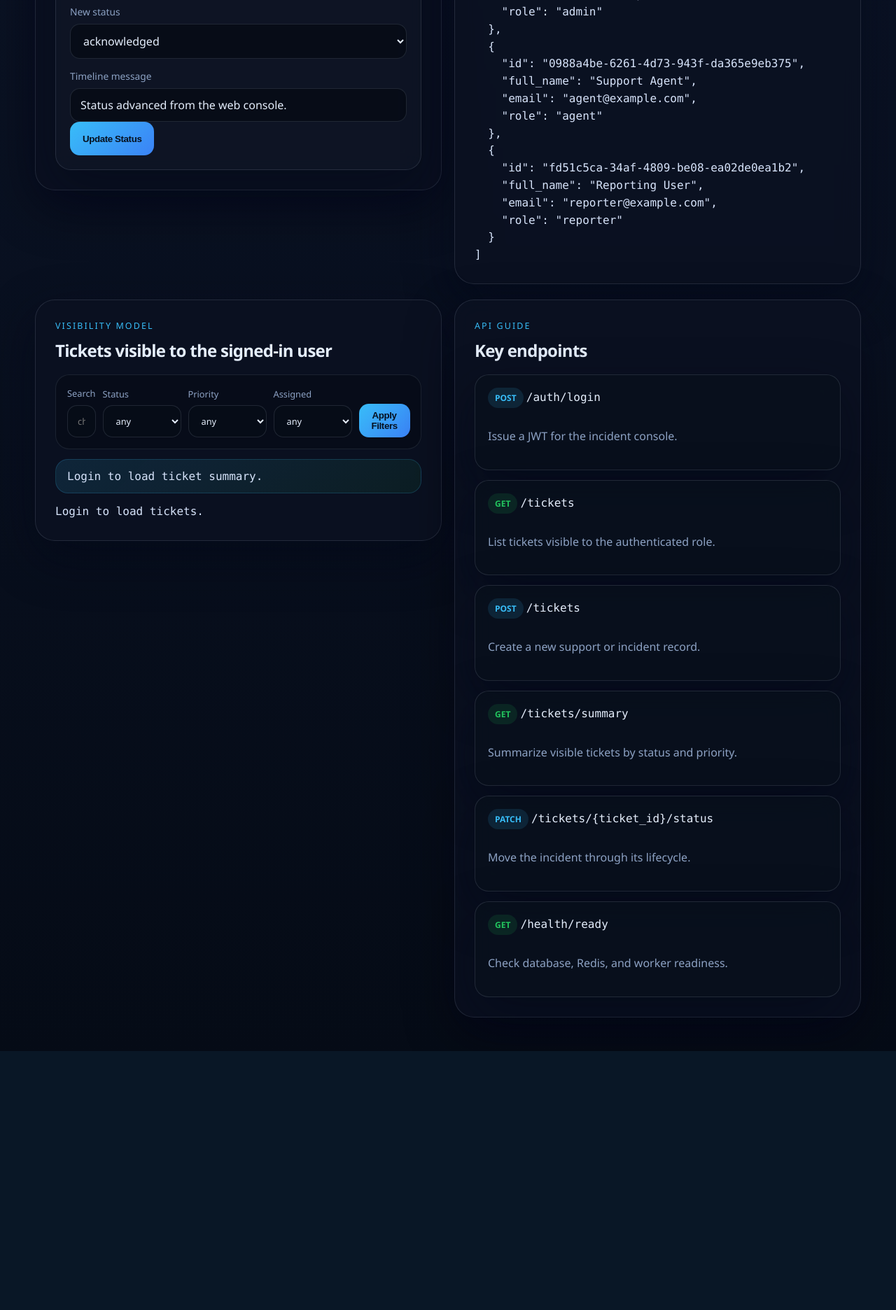
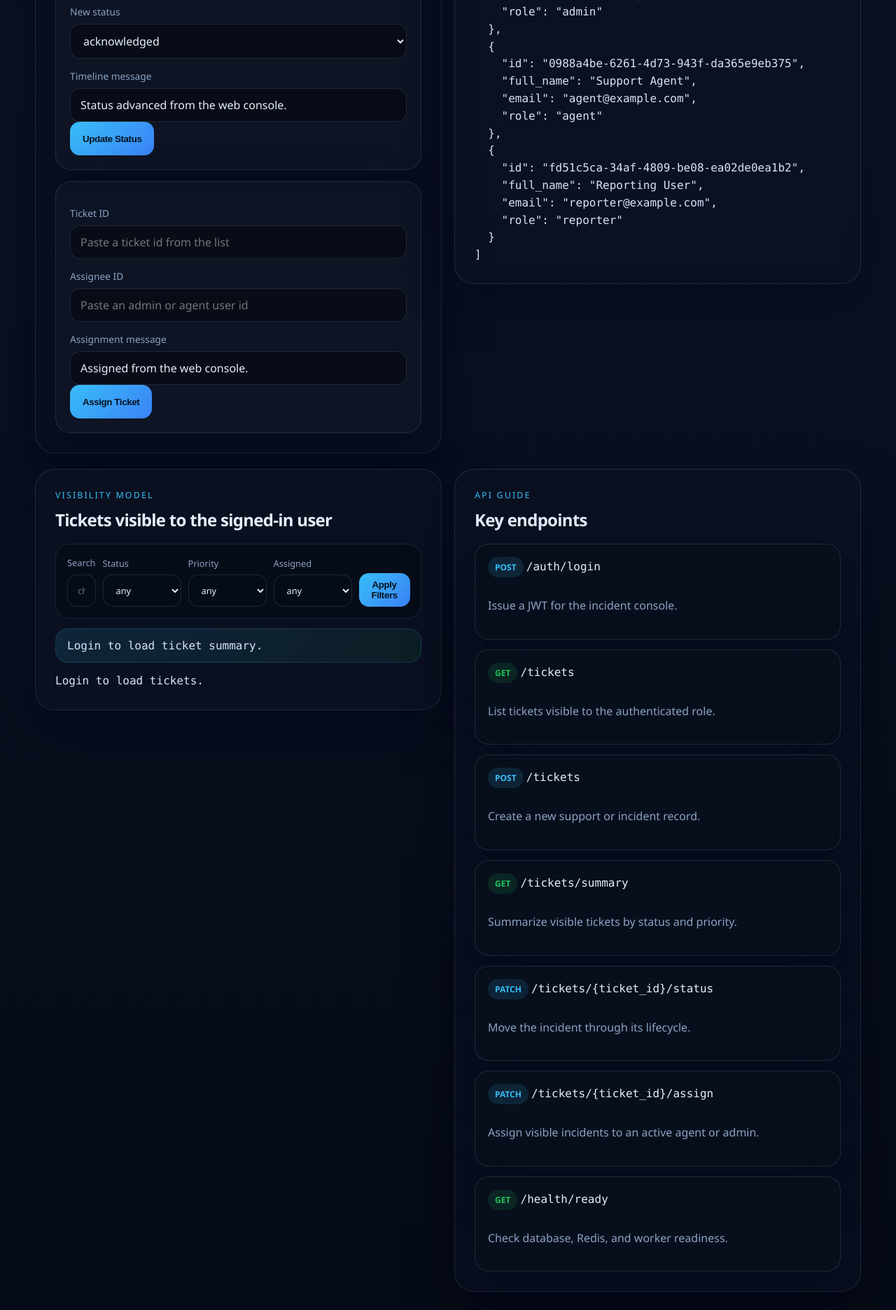
Before and after one commit to Imranullah-Osmani/incident-management-api, a FastAPI app: page / in a window 1280 px wide. Shown: the part 1496-3368 px from the top of the page at 70% size. Before the commit the page ends 2998 px from the top, so only its background shows below. Run offline with FastAPI, Linux system fonts and the light colour scheme; data comes from the database, SQL or seed files in the repository.

Commit message:
Add incident dashboard assignment workflow

```diff
--- a/app/main.py
+++ b/app/main.py
@@ -265,6 +265,7 @@ def homepage(request: Request):
                 {"method": "POST", "path": "/tickets", "summary": "Create a new support or incident record."},
                 {"method": "GET", "path": "/tickets/summary", "summary": "Summarize visible tickets by status and priority."},
                 {"method": "PATCH", "path": "/tickets/{ticket_id}/status", "summary": "Move the incident through its lifecycle."},
+                {"method": "PATCH", "path": "/tickets/{ticket_id}/assign", "summary": "Assign visible incidents to an active agent or admin."},
                 {"method": "GET", "path": "/health/ready", "summary": "Check database, Redis, and worker readiness."},
             ],
         },
--- a/app/static/dashboard.js
+++ b/app/static/dashboard.js
@@ -24,8 +24,7 @@ function setPreview(id, payload) {
 
 function rememberTicket(ticket) {
   state.selectedTicketId = ticket.id;
-  const ticketInput = document.querySelector("#status-form input[name='ticket_id']");
-  if (ticketInput) {
+  for (const ticketInput of document.querySelectorAll("input[name='ticket_id']")) {
     ticketInput.value = ticket.id;
   }
 }
@@ -72,6 +71,7 @@ function renderSummary(summary) {
 
   return [
     `Visible tickets: ${summary.visible_total}`,
+    `Assignment: ${summary.assigned_total} assigned | ${summary.unassigned_total} unassigned`,
     `Status: ${activeStatuses || "none"}`,
     `Priority: ${activePriorities || "none"}`,
   ].join("\n");
@@ -194,6 +194,24 @@ document.getElementById("status-form").addEventListener("submit", async (event)
   }
 });
 
+document.getElementById("assign-form").addEventListener("submit", async (event) => {
+  event.preventDefault();
+  const raw = Object.fromEntries(new FormData(event.currentTarget).entries());
+  try {
+    const ticket = await fetchJson(`/tickets/${raw.ticket_id}/assign`, {
+      method: "PATCH",
+      headers: { "Content-Type": "application/json" },
+      body: JSON.stringify({ assigned_to_id: raw.assigned_to_id, message: raw.message }),
+    });
+    rememberTicket(ticket);
+    await loadSummary();
+    await loadTickets();
+    setPreview("tickets-preview", `Assignment updated.\n\n${renderTicketDetail(ticket)}`);
+  } catch (error) {
+    setPreview("tickets-preview", `Assignment update failed:\n${error.message}`);
+  }
+});
+
 document.getElementById("filter-form").addEventListener("submit", async (event) => {
   event.preventDefault();
   await loadTickets();
--- a/app/static/site.css
+++ b/app/static/site.css
@@ -184,6 +184,10 @@ code {
     background: var(--panel-soft);
 }
 
+.stacked-action {
+    margin-top: 16px;
+}
+
 .filter-card {
     display: grid;
     grid-template-columns: 1.2fr repeat(3, minmax(112px, 0.55fr)) auto;
--- a/app/templates/home.html
+++ b/app/templates/home.html
@@ -108,6 +108,15 @@
                     <input name="message" value="Status advanced from the web console.">
                     <button type="submit">Update Status</button>
                 </form>
+                <form id="assign-form" class="action-card stacked-action">
+                    <label>Ticket ID</label>
+                    <input name="ticket_id" placeholder="Paste a ticket id from the list">
+                    <label>Assignee ID</label>
+                    <input name="assigned_to_id" placeholder="Paste an admin or agent user id">
+                    <label>Assignment message</label>
+                    <input name="message" value="Assigned from the web console.">
+                    <button type="submit">Assign Ticket</button>
+                </form>
             </article>
 
             <article class="panel">
```
